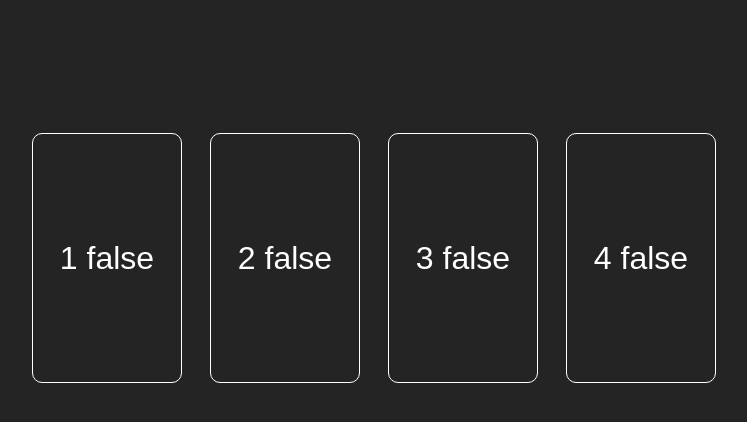
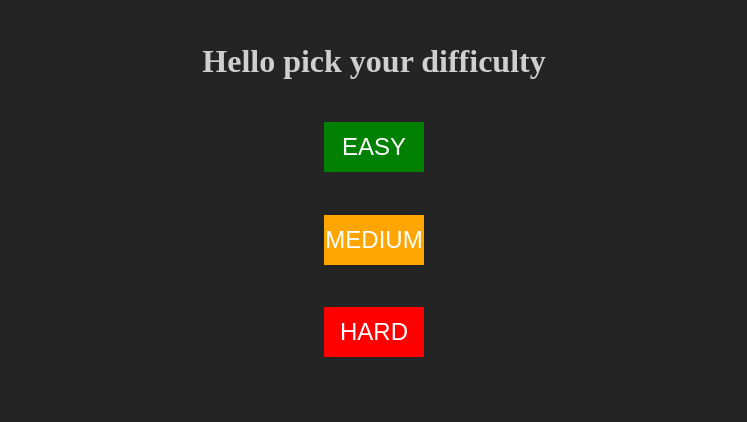
Before and after one commit to taztheprogrammer/Memory_Game, a React (Vite) app: page / in a window 1280 px wide. Shown: the top 422 px of the page, without its empty margins (266-1013 px from the left). Built offline with nearby package versions, Linux system fonts and the light colour scheme.

Commit message:
Difficulty Screen changes into game for easy

```diff
--- a/src/App.jsx
+++ b/src/App.jsx
@@ -7,16 +7,22 @@ export default function App() {
 
   const [score, setScore] = useState(0)
   const [diffSelection, setDiffSelection] = useState(4)
-  const difficultySelected = false;
+  const [diffScreen, setDiffScreen] = useState(true);
 
 
-  return <CardGrid size={diffSelection} setScore={setScore}></CardGrid>
+  // return <div>
+  //   <Score scoreDisplay={score}></Score>
+  //   <CardGrid size={diffSelection} setScore={setScore}></CardGrid>
+  //   </div>
 
-  // if (difficultySelected === false) {
-  //   return <Difficulty></Difficulty>
-  // } else {
-  //   return <CardGrid size={selection} setScore={setScore}></CardGrid>
-  // }
+  if (diffScreen === true) {
+    return <Difficulty setDiffSelection={setDiffSelection} setDiffScreen={setDiffScreen}></Difficulty>
+  } else {
+    return <>
+    <Score scoreDisplay={score}></Score>
+    <CardGrid size={diffSelection} setScore={setScore}></CardGrid>
+    </>
+  }
 
   {/* <Score scoreDisplay={score}></Score>
   <CardGrid setScore={setScore}></CardGrid> */}
--- a/src/Components/Button.jsx
+++ b/src/Components/Button.jsx
@@ -1,5 +1,5 @@
-export default function Button({text, color}) {
-    return <button style={{
+export default function Button({text, color, onClick}) {
+    return <button onClick={onClick} style={{
         width: '100px',
         height: '50px',
         backgroundColor: color,
--- a/src/Components/CardGrid.jsx
+++ b/src/Components/CardGrid.jsx
@@ -48,7 +48,7 @@ export default function CardGrid({setScore, size}) {
         setCards(replicaSet)
       }
 
-      console.log(cards)
+    //   console.log(cards)
     return <div style={{
         // border: '1px solid red',
         marginTop: '20%',
--- a/src/Components/Difficulty.jsx
+++ b/src/Components/Difficulty.jsx
@@ -1,6 +1,12 @@
 import Button from "./Button"
 
-export default function Difficulty() {
+export default function Difficulty({ setDiffSelection, setDiffScreen }) {
+
+    function setDiff(num) {
+        setDiffSelection(diffSelection => num)
+        setDiffScreen(false);
+    }
+
     return <div style={{
         // border: '1px solid red',
         maxWidth: '500px',
@@ -12,7 +18,7 @@ export default function Difficulty() {
         justifyContent: 'space-evenly'
     }}>
         <h1>Hello pick your difficulty</h1>
-        <Button text={'EASY'} color={'green'}></Button>
+        <Button text={'EASY'} color={'green'} onClick={() => setDiff(4)}></Button>
         <Button text={'MEDIUM'} color={'orange'}></Button>
         <Button text={'HARD'} color={'red'}></Button>
     </div>
```
